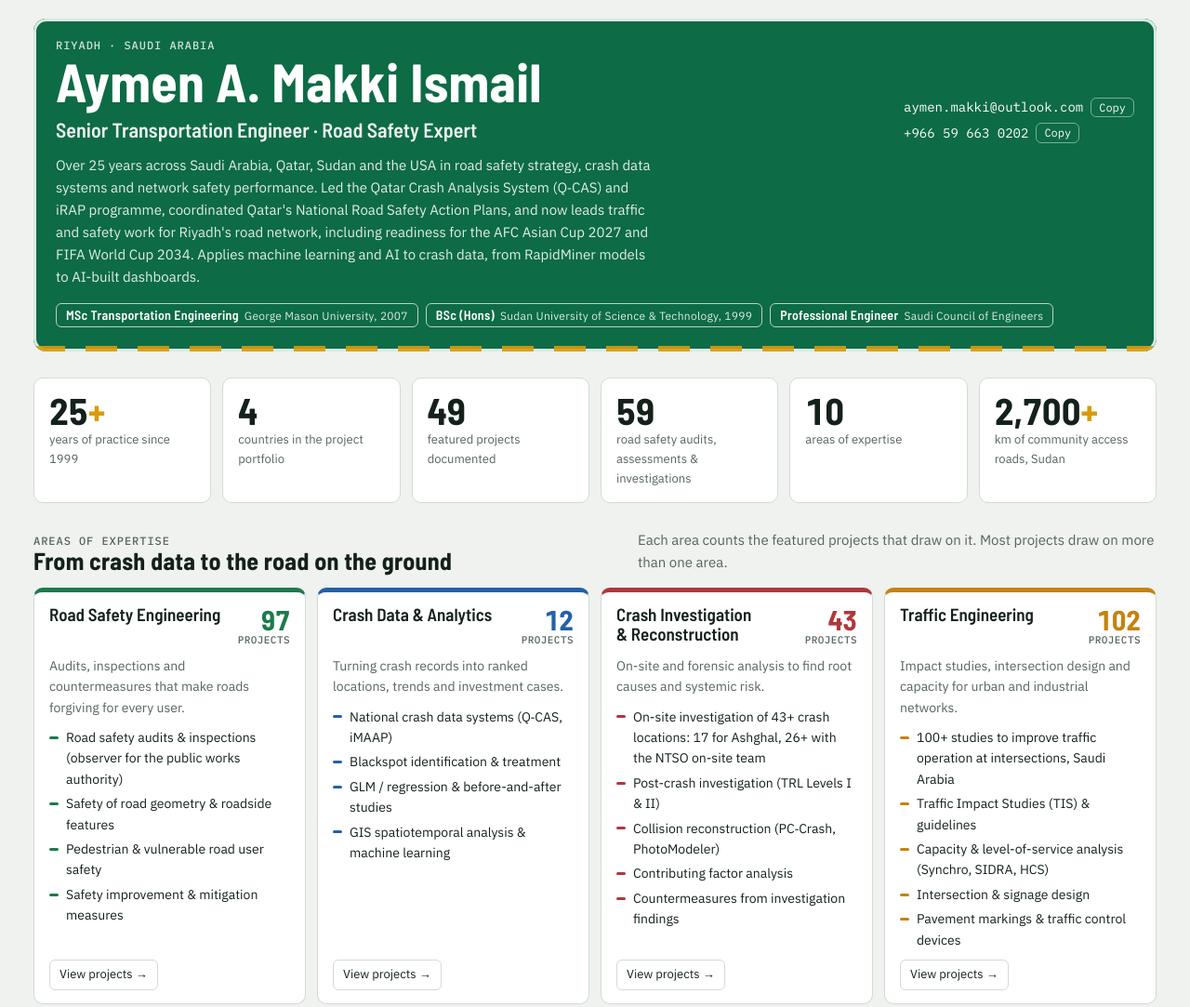
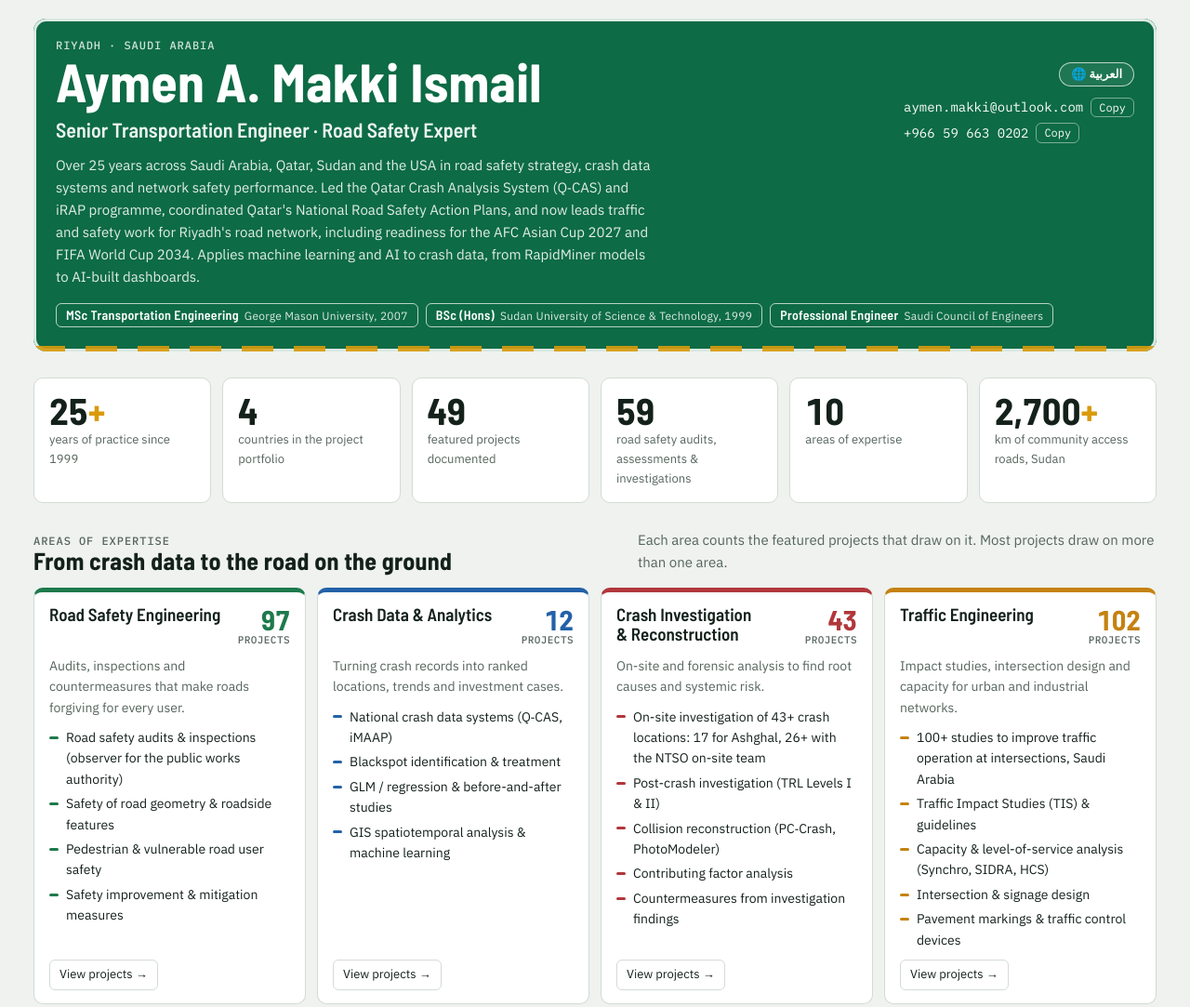
Before and after one commit to aymen72-del/Aymen-A-Ismail, a plain HTML site: page index.html in a window 1280 px wide. Shown: the top 1083 px of the page at 93% size. Drawn offline with Linux system fonts and the light colour scheme.

Commit message:
Add Arabic/English language switch button to both dashboards
Co-Authored-By: Claude Opus 5.5 <noreply@anthropic.com>
Claude-Session: https://claude.ai/code/session_01Ppebir1jnMp9p5sZdxbUr6

```diff
--- a/index.html
+++ b/index.html
@@ -52,6 +52,8 @@ button{font:inherit;color:inherit}
 .contact span{display:flex;gap:8px;align-items:center;flex-wrap:wrap}
 .copy{border:1px solid color-mix(in srgb,var(--sign-ink) 45%,transparent);background:transparent;border-radius:6px;padding:2px 8px;font-size:12px;cursor:pointer;color:var(--sign-ink)}
 .copy:hover{background:color-mix(in srgb,var(--sign-ink) 14%,transparent)}
+.lang-switch{align-self:flex-end;display:inline-flex;align-items:center;gap:6px;margin-bottom:6px;border:1.5px solid color-mix(in srgb,var(--sign-ink) 70%,transparent);border-radius:99px;padding:4px 12px;font:600 13px/1.2 var(--f-body);color:var(--sign-ink);text-decoration:none;background:color-mix(in srgb,var(--sign-ink) 8%,transparent)}
+.lang-switch:hover{background:color-mix(in srgb,var(--sign-ink) 20%,transparent)}
 .creds{display:flex;flex-wrap:wrap;gap:8px;margin-top:16px;padding-bottom:6px}
 .cred{border:1.5px solid color-mix(in srgb,var(--sign-ink) 70%,transparent);border-radius:6px;padding:4px 10px;font:600 14px/1.2 var(--f-display);letter-spacing:.02em}
 .cred small{font:400 12px var(--f-body);opacity:.85;margin-inline-start:6px}
@@ -258,6 +260,7 @@ footer{font-size:12.5px;color:var(--muted);border-top:1px solid var(--line);padd
         <div class="role">Senior Transportation Engineer · Road Safety Expert</div>
       </div>
       <div class="contact">
+<a class="lang-switch" href="/ar" lang="ar" hreflang="ar" aria-label="عرض النسخة العربية">🌐 العربية</a>
         <span id="c-email">aymen.makki@outlook.com <button class="copy" data-copy="aymen.makki@outlook.com">Copy</button></span>
         <span id="c-phone">+966 59 663 0202 <button class="copy" data-copy="+966596630202">Copy</button></span>
       </div>
```
Also changed, not shown: ar.html (+3 -0 lines).
